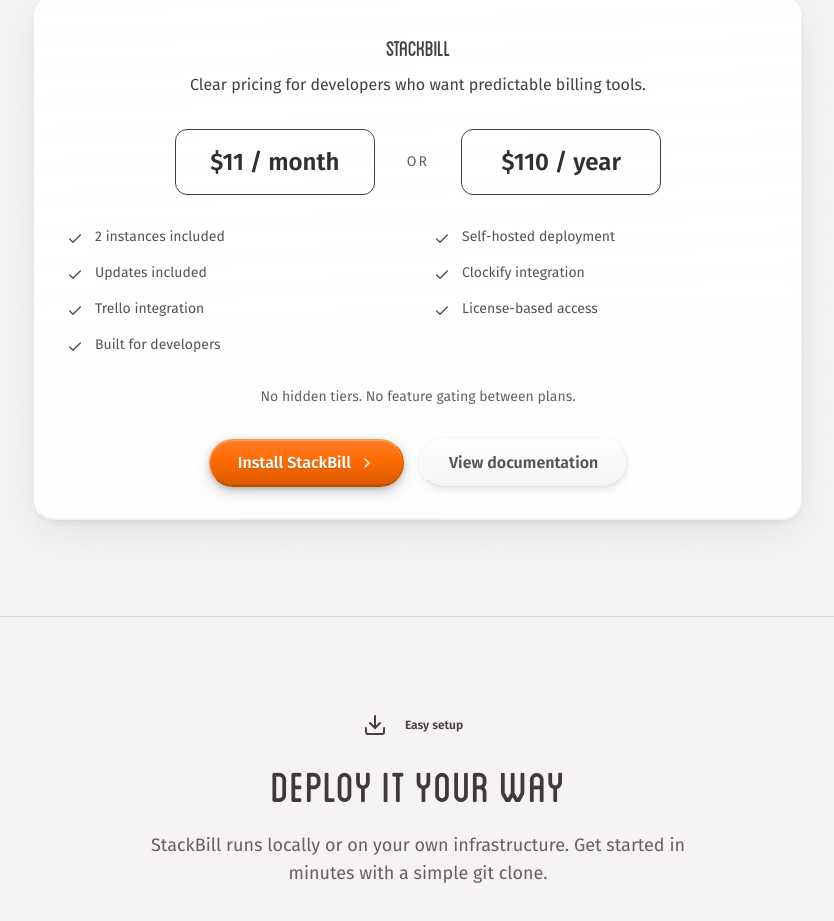
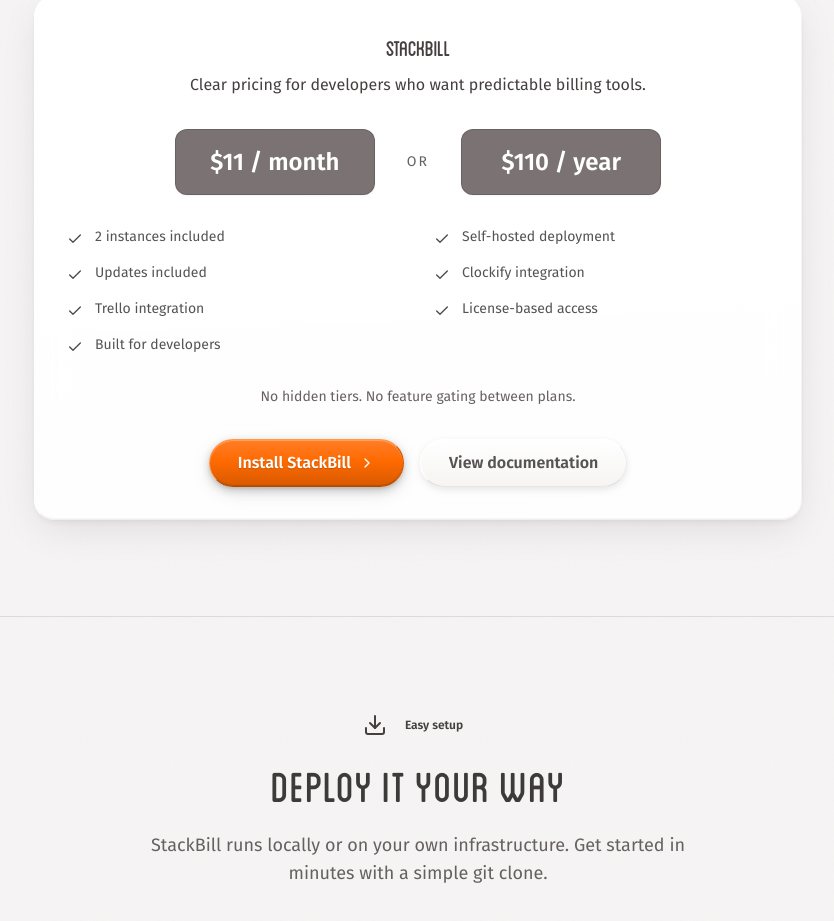
Before and after one commit to guttership/stackbill-vendor, a Next.js app: page / in a window 1280 px wide. Shown: the part 4780-5701 px from the top of the page, without its empty margins (222-1056 px from the left). Built offline with nearby package versions, Linux system fonts and the light colour scheme; no server answers.

Commit message:
style: use gray filled pricing tags with white text

```diff
--- a/app/(marketing)/page.tsx
+++ b/app/(marketing)/page.tsx
@@ -365,12 +365,12 @@
               </CardHeader>
               <CardContent className="space-y-8">
                 <div className="flex flex-col md:flex-row items-center justify-center gap-4 md:gap-8 text-center">
-                  <div className="rounded-xl border border-[color:var(--brand-primary)]/30 bg-[color:var(--brand-primary)]/12 px-6 py-4 min-w-[200px] shadow-sm">
-                    <p className="text-2xl font-semibold text-[#332f2f]">{messages.marketing.pricingHighlightMonthly}</p>
+                  <div className="rounded-xl border border-black/15 bg-[#7b7373] px-6 py-4 min-w-[200px] shadow-sm">
+                    <p className="text-2xl font-semibold text-white">{messages.marketing.pricingHighlightMonthly}</p>
                   </div>
                   <span className="text-sm text-[#676060] uppercase tracking-[0.15em]">{messages.marketing.pricingHighlightOr}</span>
-                  <div className="rounded-xl border border-[color:var(--brand-accent)]/35 bg-[color:var(--brand-accent)]/14 px-6 py-4 min-w-[200px] shadow-sm">
-                    <p className="text-2xl font-semibold text-[#332f2f]">{messages.marketing.pricingHighlightYearly}</p>
+                  <div className="rounded-xl border border-black/15 bg-[#7b7373] px-6 py-4 min-w-[200px] shadow-sm">
+                    <p className="text-2xl font-semibold text-white">{messages.marketing.pricingHighlightYearly}</p>
                   </div>
                 </div>
 
```
